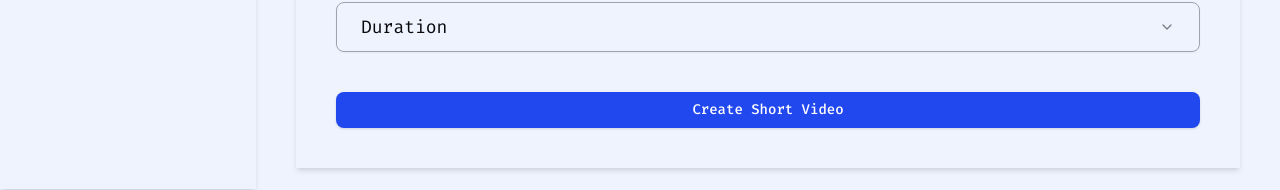
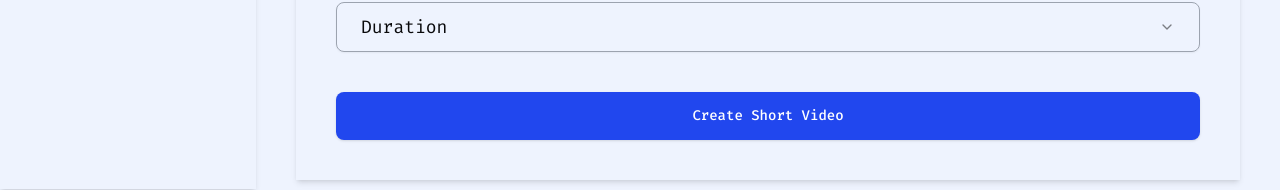
Before and after one commit to Stroller15/clipkar-ai, a Next.js app: page /dashboard/create in a window 1280 px wide. Shown: the part 676-866 px from the top of the page. Built offline with nearby package versions, Linux system fonts and the light colour scheme; no server answers.

Commit message:
Increase padding on create button for better user experience

```diff
--- a/app/(root)/dashboard/create/page.tsx
+++ b/app/(root)/dashboard/create/page.tsx
@@ -30,7 +30,7 @@ const CreatePage = () => {
 
         {/* create button */}
         <div className="mt-5 md:mt-10">
-          <Button className="w-full text-white p-4 rounded-lg">
+          <Button className="w-full text-white p-6 rounded-lg">
             Create Short Video
           </Button>
         </div>
```
